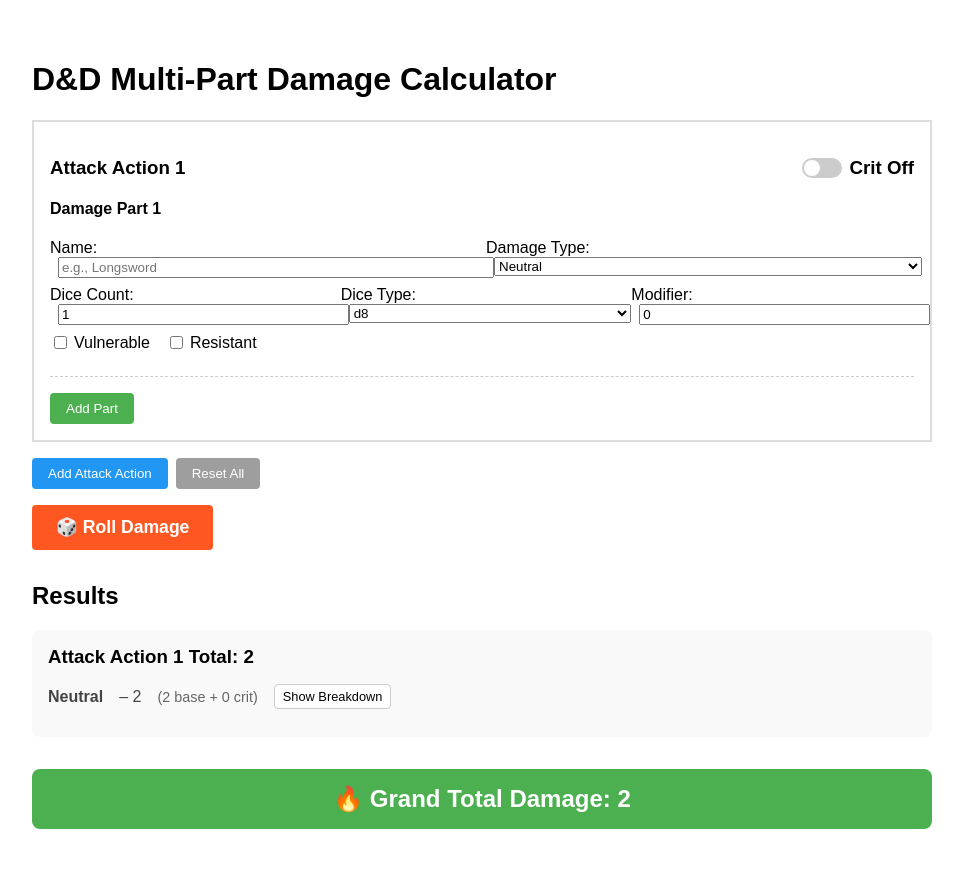
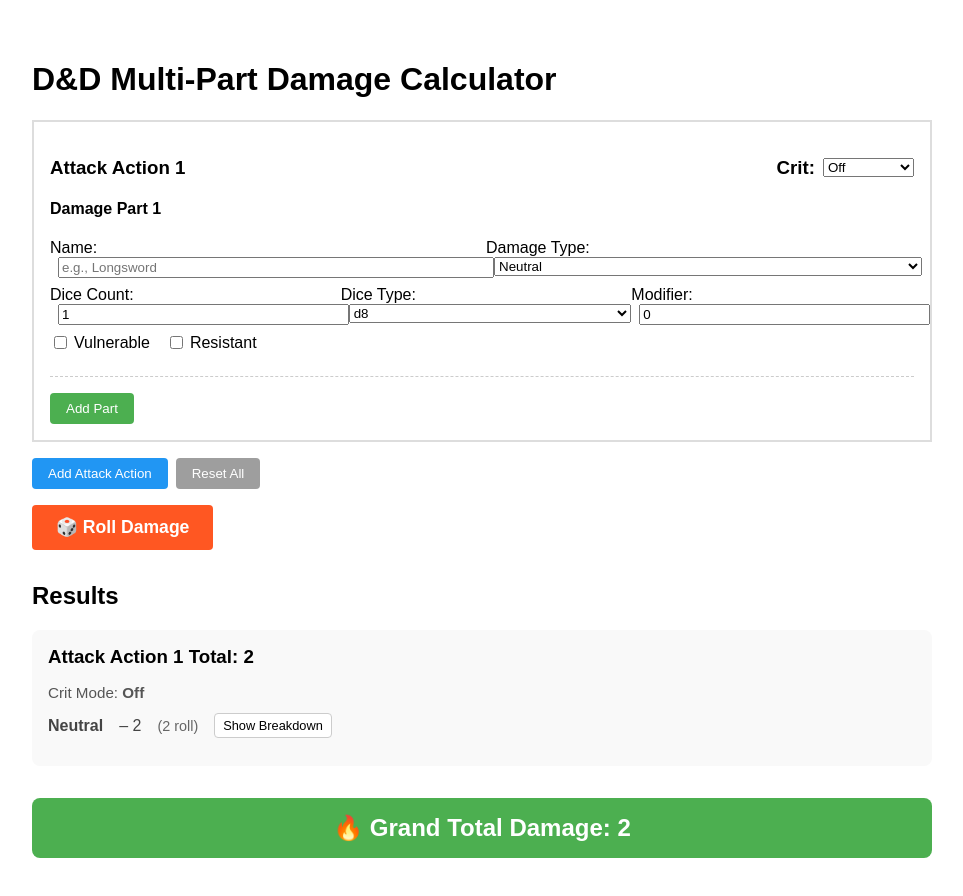
Before and after one commit to aperezxiii/dnd-damage-calculator, a React (Vite) app: page / in a window 1280 px wide. Both pictures are taken after a click on the button "🎲 Roll Damage". Shown: the top 896 px of the page, without its empty margins (8-971 px from the left). Built offline with nearby package versions, Linux system fonts and the light colour scheme.

Commit message:
feat: add configurable crit system (max, reroll, double) with dynamic breakdown support

```diff
--- a/src/App.jsx
+++ b/src/App.jsx
@@ -14,20 +14,41 @@ const defaultPart = {
 };
 
 function App() {
-  const [actions, setActions] = useState([{ isCrit: false, parts: [{ ...defaultPart }] }]);
+  const [actions, setActions] = useState([
+    { critType: 'none', parts: [{ ...defaultPart }] }
+  ]);
   const [results, setResults] = useState([]);
   const [expandedBreakdowns, setExpandedBreakdowns] = useState(new Set());
+
   const clearDerivedState = () => {
     setResults([]);
     setExpandedBreakdowns(new Set());
   };
 
-  // Helper function to calculate final damage with all modifiers
-  const calculateFinalDamage = (result, isCrit, vulnerable, resistant) => {
-    let adjusted = result.base + (isCrit ? result.critBonus : 0);
+  const getPreAdjustmentDamage = (result, critType) => {
+    const diceTotal = result.diceTotal ?? 0;
+    const modifier = result.modifier ?? 0;
+    const maxDice = result.maxDice ?? 0;
+    const critRollTotal = result.critRoll?.total ?? 0;
+
+    switch (critType) {
+      case 'max':
+        return diceTotal + maxDice + modifier;
+      case 'reroll':
+        return diceTotal + critRollTotal + modifier;
+      case 'double':
+        return (diceTotal * 2) + modifier;
+      case 'none':
+      default:
+        return diceTotal + modifier;
+    }
+  };
+
+  const calculateFinalDamage = (result, critType, vulnerable, resistant) => {
+    let adjusted = getPreAdjustmentDamage(result, critType);
 
     if (vulnerable && resistant) {
-      // Vulnerable and resistant cancel each other out
+      // cancel each other out
     } else if (vulnerable) {
       adjusted *= 2;
     } else if (resistant) {
@@ -38,7 +59,7 @@ function App() {
   };
 
   const resetAll = () => {
-    setActions([{ isCrit: false, parts: [{ ...defaultPart }] }]);
+    setActions([{ critType: 'none', parts: [{ ...defaultPart }] }]);
     setResults([]);
     setExpandedBreakdowns(new Set());
   };
@@ -49,14 +70,14 @@ function App() {
     setActions(updated);
   };
 
-  const toggleCrit = (actionIndex) => {
+  const handleCritTypeChange = (actionIndex, value) => {
     const updated = [...actions];
-    updated[actionIndex].isCrit = !updated[actionIndex].isCrit;
+    updated[actionIndex].critType = value;
     setActions(updated);
   };
 
   const addAction = () => {
-  setActions([...actions, { isCrit: false, parts: [{ ...defaultPart }] }]);
+    setActions([...actions, { critType: 'none', parts: [{ ...defaultPart }] }]);
     clearDerivedState();
   };
 
@@ -79,7 +100,14 @@ function App() {
     clearDerivedState();
   };
 
-  const validateAndSetNumber = (actionIndex, partIndex, field, value, defaultValue = '0', minValue = null) => {
+  const validateAndSetNumber = (
+    actionIndex,
+    partIndex,
+    field,
+    value,
+    defaultValue = '0',
+    minValue = null
+  ) => {
     const parsed = parseInt(value, 10);
     if (isNaN(parsed) || (minValue !== null && parsed < minValue)) {
       handlePartChange(actionIndex, partIndex, field, defaultValue);
@@ -101,17 +129,20 @@ function App() {
         });
       })
     );
+
     setResults(allResults);
   };
 
   const toggleBreakdown = (actionIndex, partIndex) => {
     const key = `${actionIndex}-${partIndex}`;
     const updated = new Set(expandedBreakdowns);
+
     if (updated.has(key)) {
       updated.delete(key);
     } else {
       updated.add(key);
     }
+
     setExpandedBreakdowns(updated);
   };
 
@@ -143,26 +174,28 @@ function App() {
 
   const diceTypes = ["d4", "d6", "d8", "d10", "d12", "d20", "d100"];
 
-  // Calculate live grand total using the helper function
   const liveGrandTotal = results.reduce((totalSum, group, actionIndex) => {
     return totalSum + group.reduce((sum, result, partIndex) => {
       const action = actions[actionIndex];
       if (!action) return sum;
+
       const part = action.parts[partIndex];
       if (!part) return sum;
+
       const finalDamage = calculateFinalDamage(
         result,
-      action.isCrit,
+        action.critType,
         part.vulnerable,
         part.resistant
       );
+
       return sum + finalDamage;
     }, 0);
   }, 0);
 
   return (
     <div style={{ padding: '2rem', fontFamily: 'sans-serif', maxWidth: '900px' }}>
-      <h1>D&D Multi-Part Damage Calculator</h1>
+      <h1>D&amp;D Multi-Part Damage Calculator</h1>
 
       {actions.map((action, actionIndex) => (
         <ActionCard
@@ -170,7 +203,7 @@ function App() {
           action={action}
           actionIndex={actionIndex}
           actionsLength={actions.length}
-    toggleCrit={toggleCrit}
+          handleCritTypeChange={handleCritTypeChange}
           addPart={addPart}
           removeAction={removeAction}
           handlePartChange={handlePartChange}
@@ -184,13 +217,26 @@ function App() {
       <div style={{ display: 'flex', gap: '0.5rem', marginBottom: '1rem' }}>
         <button
           onClick={addAction}
-          style={{ backgroundColor: '#2196F3', color: 'white', border: 'none', padding: '0.5rem 1rem', borderRadius: '4px' }}
+          style={{
+            backgroundColor: '#2196F3',
+            color: 'white',
+            border: 'none',
+            padding: '0.5rem 1rem',
+            borderRadius: '4px'
+          }}
         >
           Add Attack Action
         </button>
+
         <button
           onClick={resetAll}
-          style={{ backgroundColor: '#9E9E9E', color: 'white', border: 'none', padding: '0.5rem 1rem', borderRadius: '4px' }}
+          style={{
+            backgroundColor: '#9E9E9E',
+            color: 'white',
+            border: 'none',
+            padding: '0.5rem 1rem',
+            borderRadius: '4px'
+          }}
         >
           Reset All
         </button>
@@ -198,7 +244,15 @@ function App() {
 
       <button
         onClick={handleCalculate}
-        style={{ backgroundColor: '#FF5722', color: 'white', border: 'none', padding: '0.75rem 1.5rem', borderRadius: '4px', fontSize: '1.1rem', fontWeight: 'bold' }}
+        style={{
+          backgroundColor: '#FF5722',
+          color: 'white',
+          border: 'none',
+          padding: '0.75rem 1.5rem',
+          borderRadius: '4px',
+          fontSize: '1.1rem',
+          fontWeight: 'bold'
+        }}
       >
         🎲 Roll Damage
       </button>
@@ -210,6 +264,7 @@ function App() {
           expandedBreakdowns={expandedBreakdowns}
           toggleBreakdown={toggleBreakdown}
           calculateFinalDamage={calculateFinalDamage}
+          getPreAdjustmentDamage={getPreAdjustmentDamage}
           getColorByType={getColorByType}
           liveGrandTotal={liveGrandTotal}
         />
--- a/src/components/ActionCard.jsx
+++ b/src/components/ActionCard.jsx
@@ -1,11 +1,10 @@
-import { Switch } from "./ui/switch";
 import DamagePartEditor from "./DamagePartEditor";
 
 export default function ActionCard({
   action,
   actionIndex,
   actionsLength,
-  toggleCrit,
+  handleCritTypeChange,
   addPart,
   removeAction,
   handlePartChange,
@@ -27,16 +26,24 @@ export default function ActionCard({
           display: 'flex',
           justifyContent: 'space-between',
           alignItems: 'center',
+          gap: '1rem',
+          flexWrap: 'wrap',
         }}
       >
         <span>Attack Action {actionIndex + 1}</span>
-        <div style={{ display: 'flex', alignItems: 'center', gap: '0.5rem' }}>
-          <Switch
-            checked={action.isCrit}
-            onCheckedChange={() => toggleCrit(actionIndex)}
-          />
-          <span>{action.isCrit ? "Crit On" : "Crit Off"}</span>
-        </div>
+
+        <label style={{ display: 'flex', alignItems: 'center', gap: '0.5rem' }}>
+          <span>Crit:</span>
+          <select
+            value={action.critType}
+            onChange={(e) => handleCritTypeChange(actionIndex, e.target.value)}
+          >
+            <option value="none">Off</option>
+            <option value="max">Max + Roll</option>
+            <option value="reroll">Roll + Roll</option>
+            <option value="double">Double Roll</option>
+          </select>
+        </label>
       </h3>
 
       {action.parts.map((part, partIndex) => (
--- a/src/components/ResultsPanel.jsx
+++ b/src/components/ResultsPanel.jsx
@@ -4,10 +4,46 @@ export default function ResultsPanel({
   expandedBreakdowns,
   toggleBreakdown,
   calculateFinalDamage,
+  getPreAdjustmentDamage,
   getColorByType,
   liveGrandTotal,
 }) {
   if (results.length === 0) return null;
+
+  const formatModifier = (modifier) => {
+    if (modifier === 0) return '';
+    return ` ${modifier > 0 ? '+' : '-'} ${Math.abs(modifier)}`;
+  };
+
+  const getCritModeLabel = (critType) => {
+    switch (critType) {
+      case 'max':
+        return 'Max + Roll';
+      case 'reroll':
+        return 'Roll + Roll';
+      case 'double':
+        return 'Double Roll';
+      case 'none':
+      default:
+        return 'Off';
+    }
+  };
+
+  const getCritSummary = (result, critType) => {
+    const modifierText = formatModifier(result.modifier ?? 0);
+
+    switch (critType) {
+      case 'max':
+        return `${result.diceTotal} roll + ${result.maxDice} max${modifierText}`;
+      case 'reroll':
+        return `${result.diceTotal} roll + ${result.critRoll?.total ?? 0} crit roll${modifierText}`;
+      case 'double':
+        return `${result.diceTotal} roll × 2${modifierText}`;
+      case 'none':
+      default:
+        return `${result.diceTotal} roll${modifierText}`;
+    }
+  };
 
   return (
     <div style={{ marginTop: '2rem' }}>
@@ -23,7 +59,7 @@ export default function ResultsPanel({
 
           return sum + calculateFinalDamage(
             result,
-            action.isCrit,
+            action.critType,
             part.vulnerable,
             part.resistant
           );
@@ -43,6 +79,10 @@ export default function ResultsPanel({
               Attack Action {actionIndex + 1} Total: {actionTotal}
             </h3>
 
+            <div style={{ marginBottom: '0.75rem', color: '#555', fontSize: '0.95rem' }}>
+              Crit Mode: <strong>{getCritModeLabel(action.critType)}</strong>
+            </div>
+
             {group.map((result, partIndex) => {
               const key = `${actionIndex}-${partIndex}`;
               const isExpanded = expandedBreakdowns.has(key);
@@ -51,20 +91,22 @@ export default function ResultsPanel({
 
               const finalDamage = calculateFinalDamage(
                 result,
-                action.isCrit,
+                action.critType,
                 part.vulnerable,
                 part.resistant
               );
+
+              const preAdjustmentDamage = getPreAdjustmentDamage(result, action.critType);
 
               return (
                 <div
                   key={partIndex}
                   style={{ color: getColorByType(result.type), marginBottom: '0.75rem' }}
                 >
-                  <div style={{ display: 'flex', alignItems: 'center', gap: '1rem' }}>
+                  <div style={{ display: 'flex', alignItems: 'center', gap: '1rem', flexWrap: 'wrap' }}>
                     <strong>{result.type}</strong> – {finalDamage}
                     <span style={{ color: '#666', fontSize: '0.9rem' }}>
-                      ({result.base} base + {action.isCrit ? result.critBonus : 0} crit)
+                      ({getCritSummary(result, action.critType)})
                     </span>
                     <button
                       onClick={() => toggleBreakdown(actionIndex, partIndex)}
@@ -93,11 +135,25 @@ export default function ResultsPanel({
                       }}
                     >
                       <div>
-                        ▸ Rolled: {result.breakdown.count}d{result.breakdown.sides} = [{result.breakdown.rolled.join(', ')}]
-                        {result.breakdown.modifier !== 0 &&
-                          ` ${result.breakdown.modifier > 0 ? '+' : '-'} ${Math.abs(result.breakdown.modifier)}`}
+                        ▸ Base Roll: {result.breakdown.count}d{result.breakdown.sides} = [{result.breakdown.baseRolled.join(', ')}]
+                        {formatModifier(result.modifier ?? 0)}
                       </div>
-                      <div>▸ Crit Bonus: {result.critBonus}</div>
+
+                      {action.critType === 'max' && (
+                        <div>▸ Crit Bonus (Max Dice): {result.maxDice}</div>
+                      )}
+
+                      {action.critType === 'reroll' && (
+                        <div>
+                          ▸ Crit Roll: {result.breakdown.count}d{result.breakdown.sides} = [{result.breakdown.critRolled.join(', ')}]
+                        </div>
+                      )}
+
+                      {action.critType === 'double' && (
+                        <div>▸ Doubled Dice Total: {result.diceTotal} × 2 = {result.diceTotal * 2}</div>
+                      )}
+
+                      <div>▸ Pre-Adjustment Damage: {preAdjustmentDamage}</div>
                       <div>▸ Vulnerable: {part.vulnerable ? 'Yes' : 'No'}</div>
                       <div>▸ Resistant: {part.resistant ? 'Yes' : 'No'}</div>
                       <div><strong>▸ Final Damage: {finalDamage}</strong></div>
--- a/src/damageCalculator.js
+++ b/src/damageCalculator.js
@@ -3,20 +3,28 @@ import { rollDice, parseDiceNotation, extractDamageType } from './utils';
 export function calculateDamage({ attackName, diceNotation, type }) {
   const { count, sides, modifier } = parseDiceNotation(diceNotation);
 
-  const baseRoll = count > 0 ? rollDice(sides, count) : { total: 0, rollsArray: [] };
-  const baseTotal = baseRoll.total + modifier;
-  const critBonus = count > 0 ? count * sides : 0;
+  const baseRoll =
+    count > 0 ? rollDice(sides, count) : { total: 0, rollsArray: [] };
+
+  // Store a second roll up front so "Roll + Roll" can update dynamically
+  // after the initial calculation without rerolling later.
+  const critRoll =
+    count > 0 ? rollDice(sides, count) : { total: 0, rollsArray: [] };
+
+  const maxDice = count > 0 ? count * sides : 0;
 
   return {
     type: type || extractDamageType(attackName),
-    base: baseTotal,
-    critBonus,
+    diceTotal: baseRoll.total,
+    modifier,
+    maxDice,
+    critRoll,
     breakdown: {
-      rolled: baseRoll.rollsArray,
-      modifier,
+      baseRolled: baseRoll.rollsArray,
+      critRolled: critRoll.rollsArray,
       sides,
       count,
-      notation: diceNotation
-    }
+      notation: diceNotation,
+    },
   };
 }
```
Lines whose indentation alone changed are shown as unchanged.
